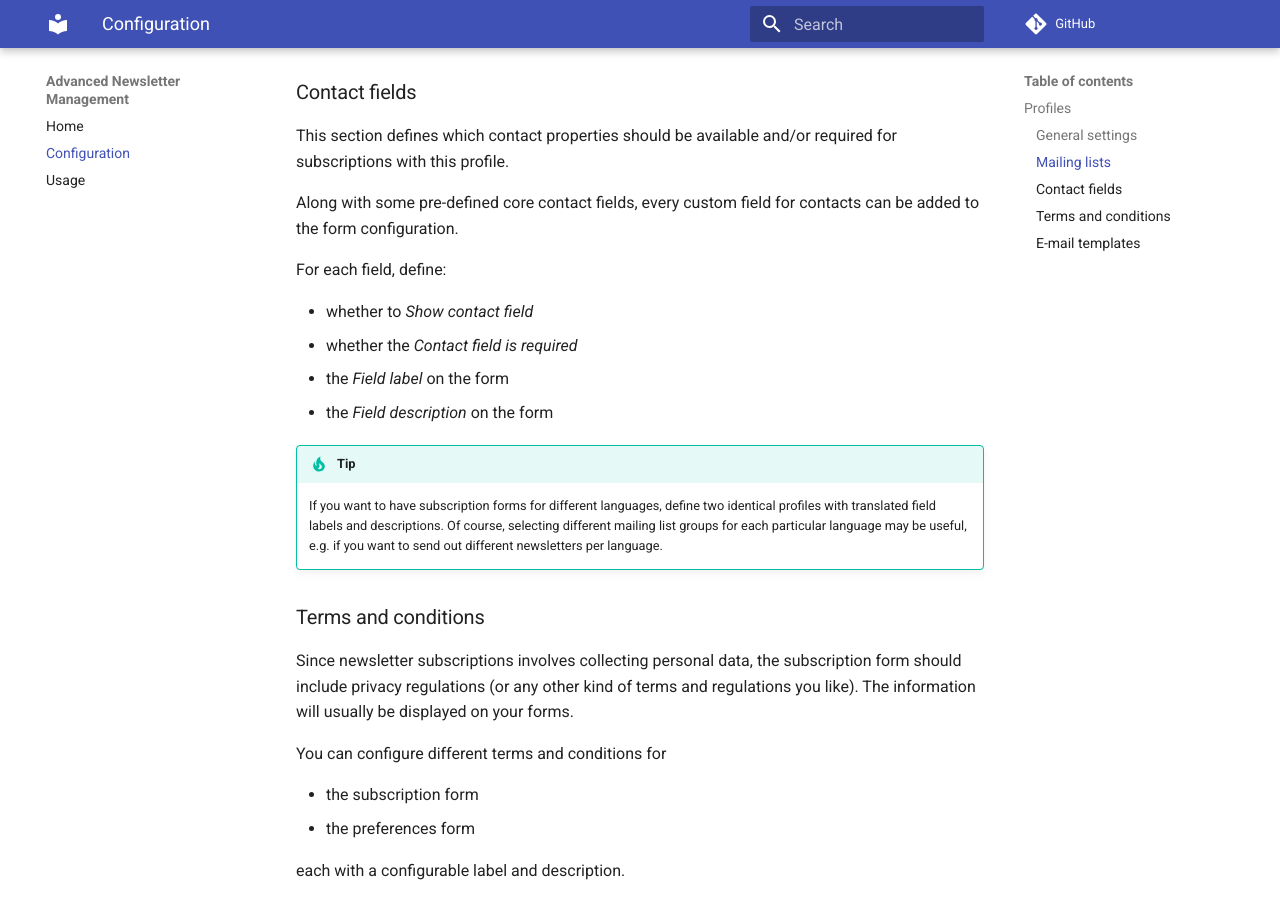
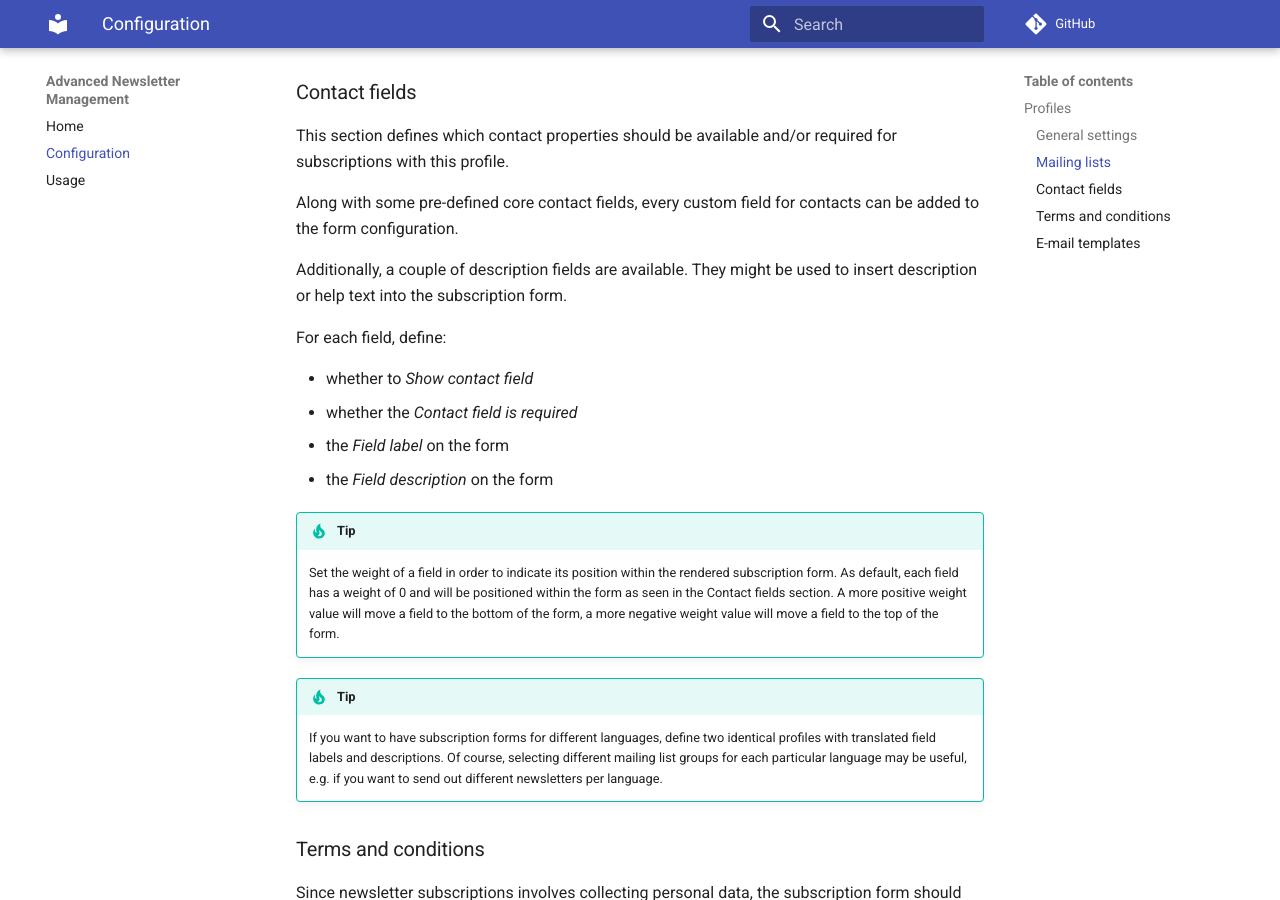
Before and after one commit to systopia/de.systopia.newsletter, an MkDocs documentation site: the page built from docs/configuration.md, in a window 1280 px wide and 900 px high, scrolled down 1778 px. Built offline with MkDocs 1.6.1 and Material for MkDocs 9.7.7, drawn with Linux system fonts in a browser that asks for light colours; comment, search, counter and statistics services are not loaded.

Commit message:
extended configuration description with information about weight and description fields.

```diff
--- a/docs/configuration.md
+++ b/docs/configuration.md
@@ -56,12 +56,22 @@ required for subscriptions with this profile.
 Along with some pre-defined core contact fields, every custom field for contacts
 can be added to the form configuration.
 
+Additionally, a couple of description fields are available. They might be used
+to insert description or help text into the subscription form.
+
 For each field, define:
 
 - whether to *Show contact field <field_name>*
 - whether the *Contact field <field_name> is required*
 - the *Field label* on the form
 - the *Field description* on the form
+
+!!!tip
+    Set the weight of a field in order to indicate its position within the rendered
+    subscription form. As default, each field has a weight of 0 and will be positioned
+    within the form as seen in the Contact fields section. A more positive weight value
+    will move a field to the bottom of the form, a more negative weight value will move
+    a field to the top of the form.
 
 !!!tip
     If you want to have subscription forms for different languages, define two
```
